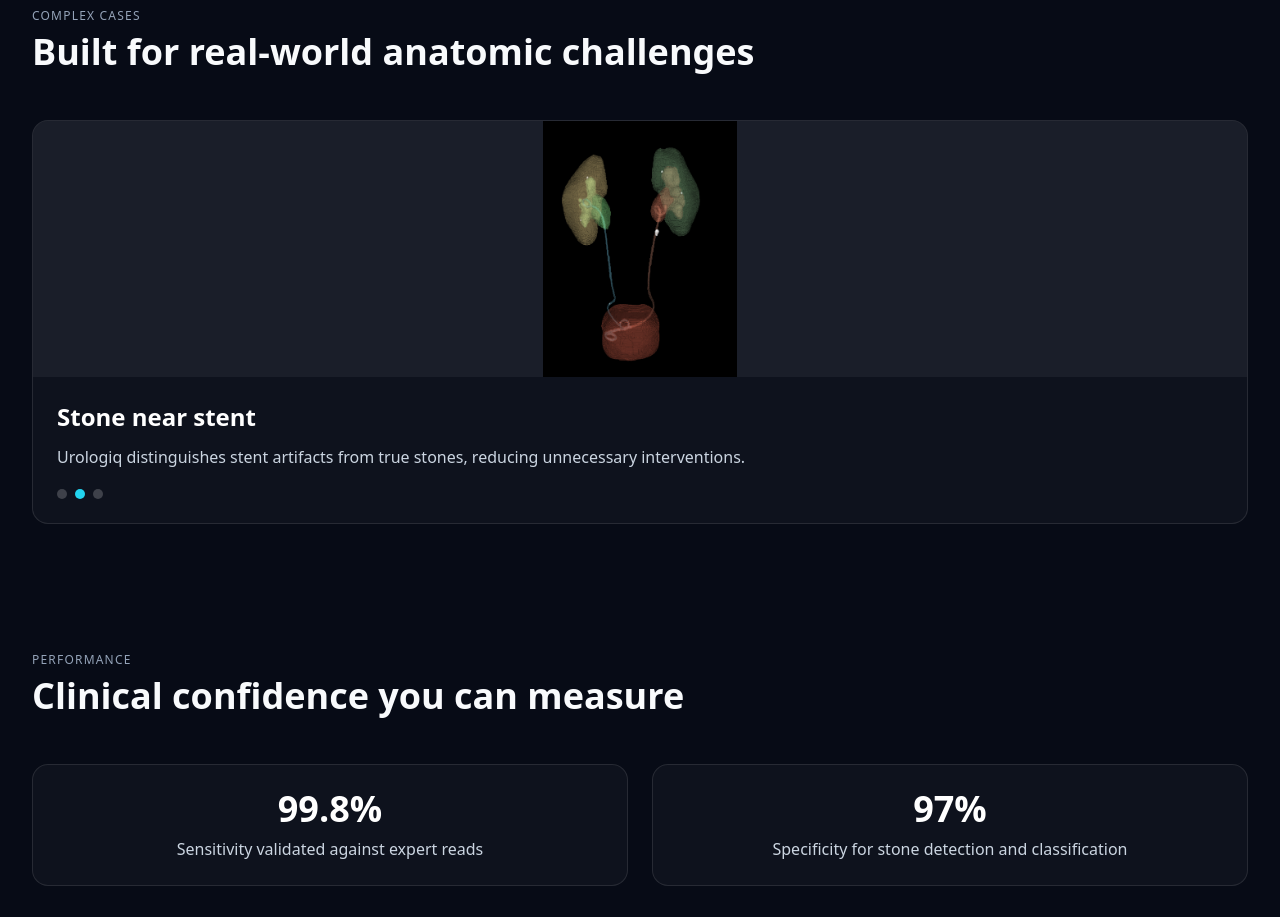
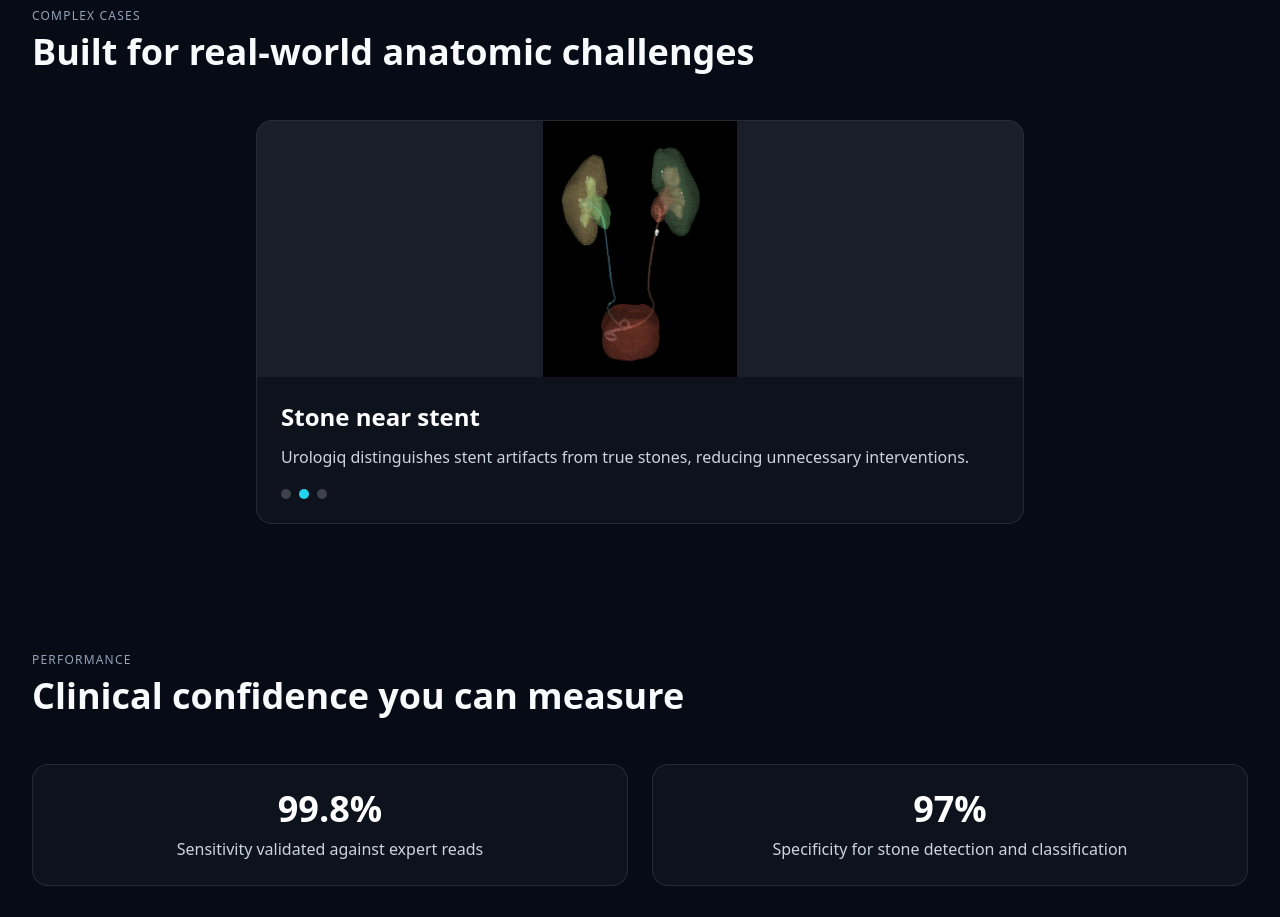
Before and after one commit to BiocliqAI/website-new, a React (Vite) app: page /urologiq in a window 1280 px wide. Shown: the part 3300-4217 px from the top of the page. Built offline with nearby package versions, Linux system fonts and the light colour scheme.

Commit message:
style: center urologiq carousel

```diff
--- a/src/pages/UrologiqPage.tsx
+++ b/src/pages/UrologiqPage.tsx
@@ -187,7 +187,7 @@ export default function UrologiqPage() {
       </Section>
 
       <Section id="use-cases" title="Built for real-world anatomic challenges" kicker="Complex cases">
-        <div className="rounded-2xl border border-white/10 bg-white/[0.03] overflow-hidden">
+        <div className="max-w-3xl mx-auto rounded-2xl border border-white/10 bg-white/[0.03] overflow-hidden">
           <div className="w-full h-64 bg-white/[0.05] flex items-center justify-center">
             <img src={complexCases[activeCase].image} alt={complexCases[activeCase].title} className="max-h-full max-w-full object-contain" />
           </div>
```
